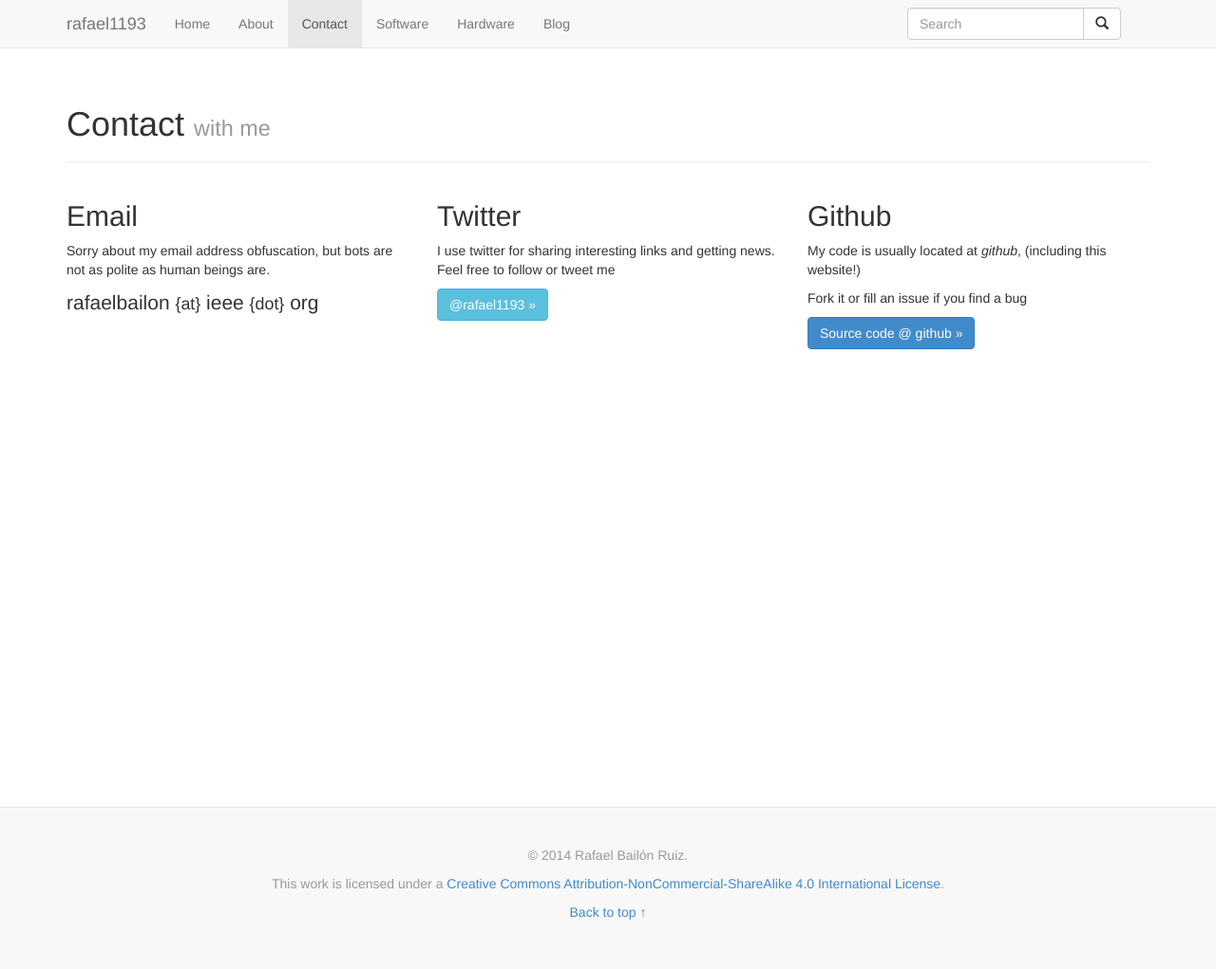
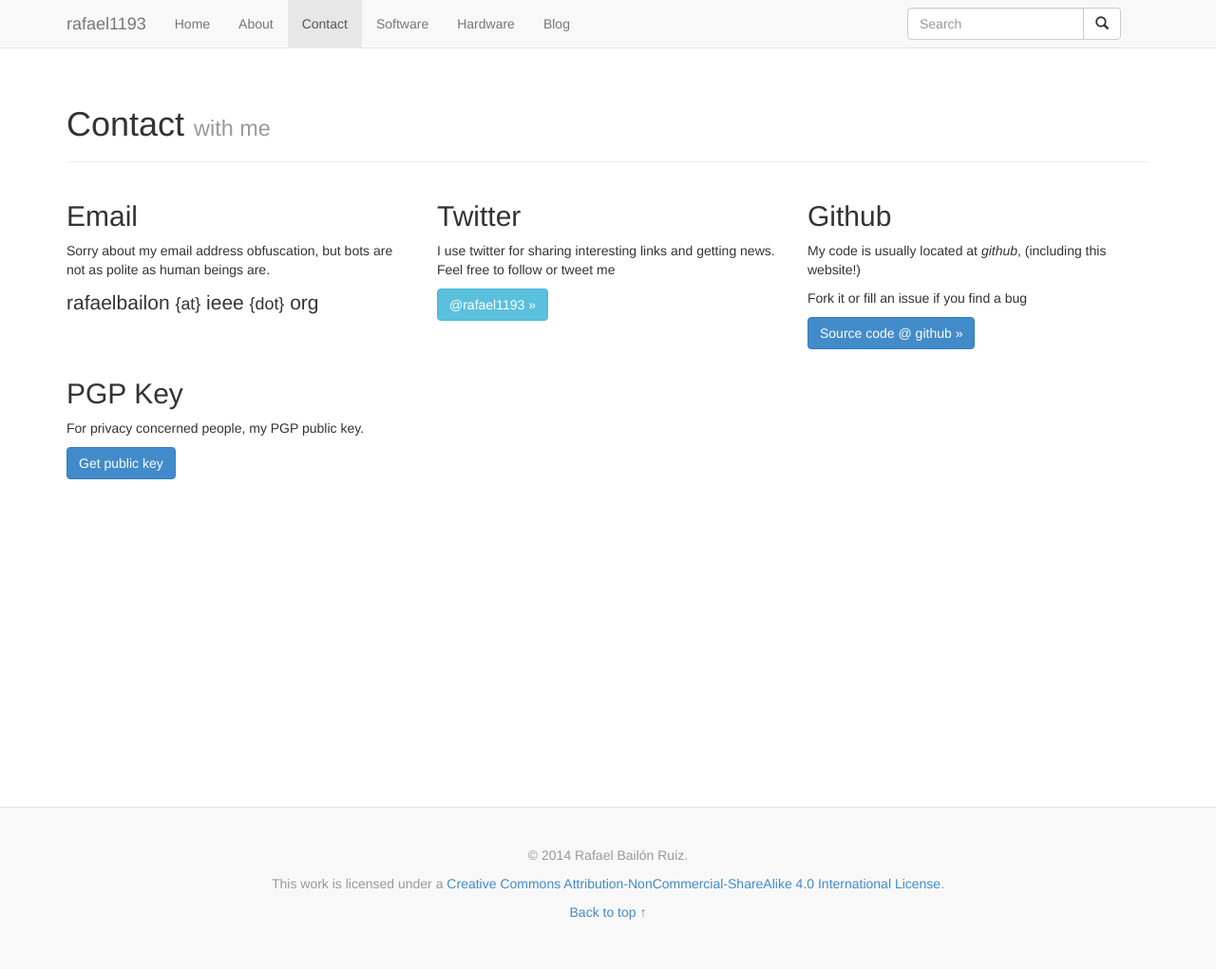
Before and after one commit to rafael1193/rafael1193.github.io, a Jekyll site: the page built from contact/index.html, in a window 1280 px wide. Shown: the whole page at 95% size. Built offline with Jekyll 4.4.1, drawn with Linux system fonts in a browser that asks for light colours; nearby versions of some CDN libraries; Markdown is read by kramdown in place of the engine named in the settings.

Commit message:
Add PGP public key

```diff
--- a/contact/index.html
+++ b/contact/index.html
@@ -12,8 +12,6 @@ pagecategory: Contact
 			<h2>Email</h2>
 			<p>Sorry about my email address obfuscation, but bots are not as polite as human beings are.</p>
 			<p class="lead">rafaelbailon <small>{at}</small> ieee <small>{dot}</small> org</p>
-          </p>
-
 		</div>
 		<div class="col-sm-4">
 			<h2>Twitter</h2>
@@ -27,4 +25,11 @@ pagecategory: Contact
 			<p><a class="btn btn-primary" href="http://github.com/rafael1193" role="button">Source code @ github &raquo;</a></p>
 		</div>
 	</div>
+	<div class="row">
+		<div class="col-sm-4">
+			<h2>PGP Key</h2>
+			<p>For privacy concerned people, my PGP public key.</p>
+			<p><a class="btn btn-primary" href="{{site.url}}/assets/misc/rafaelbailon-ieee-org-pubkey.asc" role="button">Get public key</a></p>
 		</div>
+	</div>
+</div>
```
Also changed, not shown: 1 other file. Lines whose indentation alone changed are shown as unchanged.
